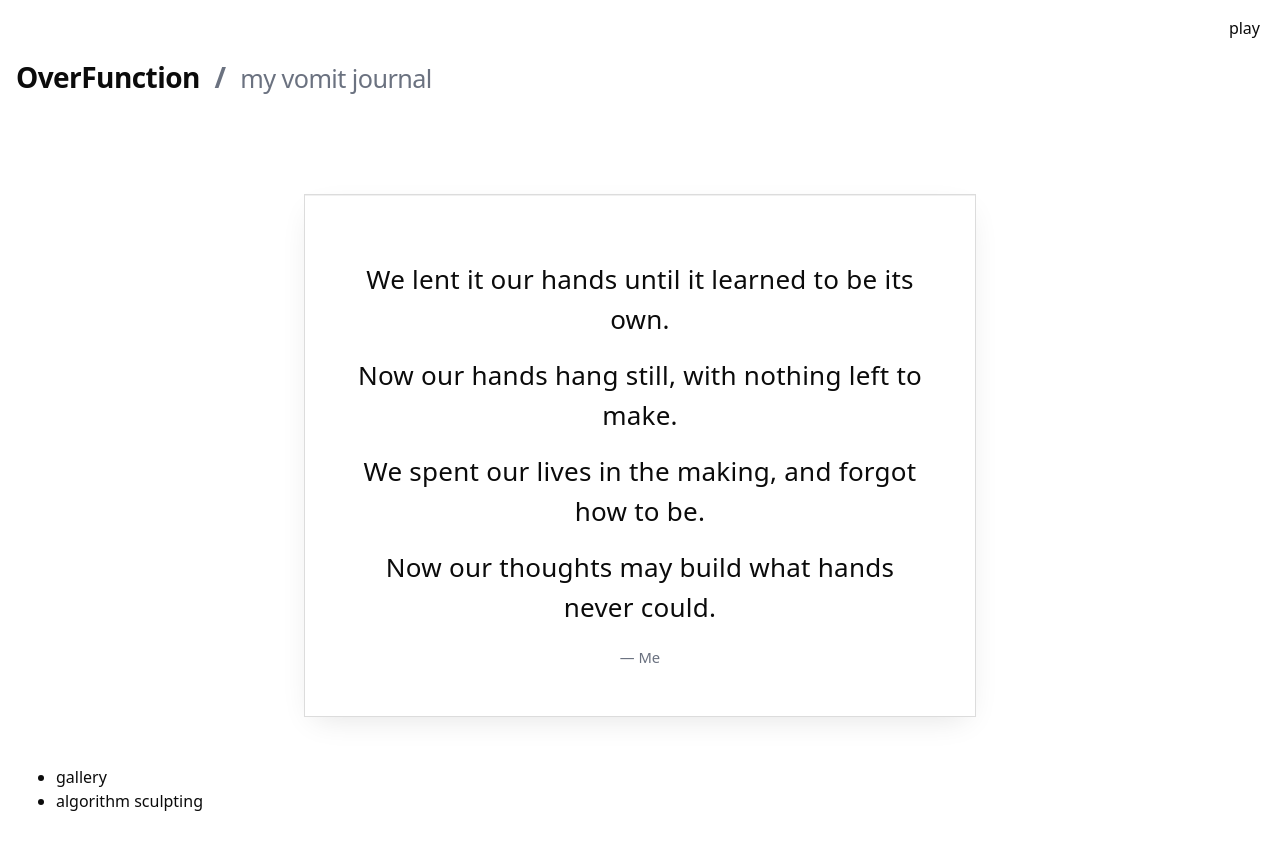
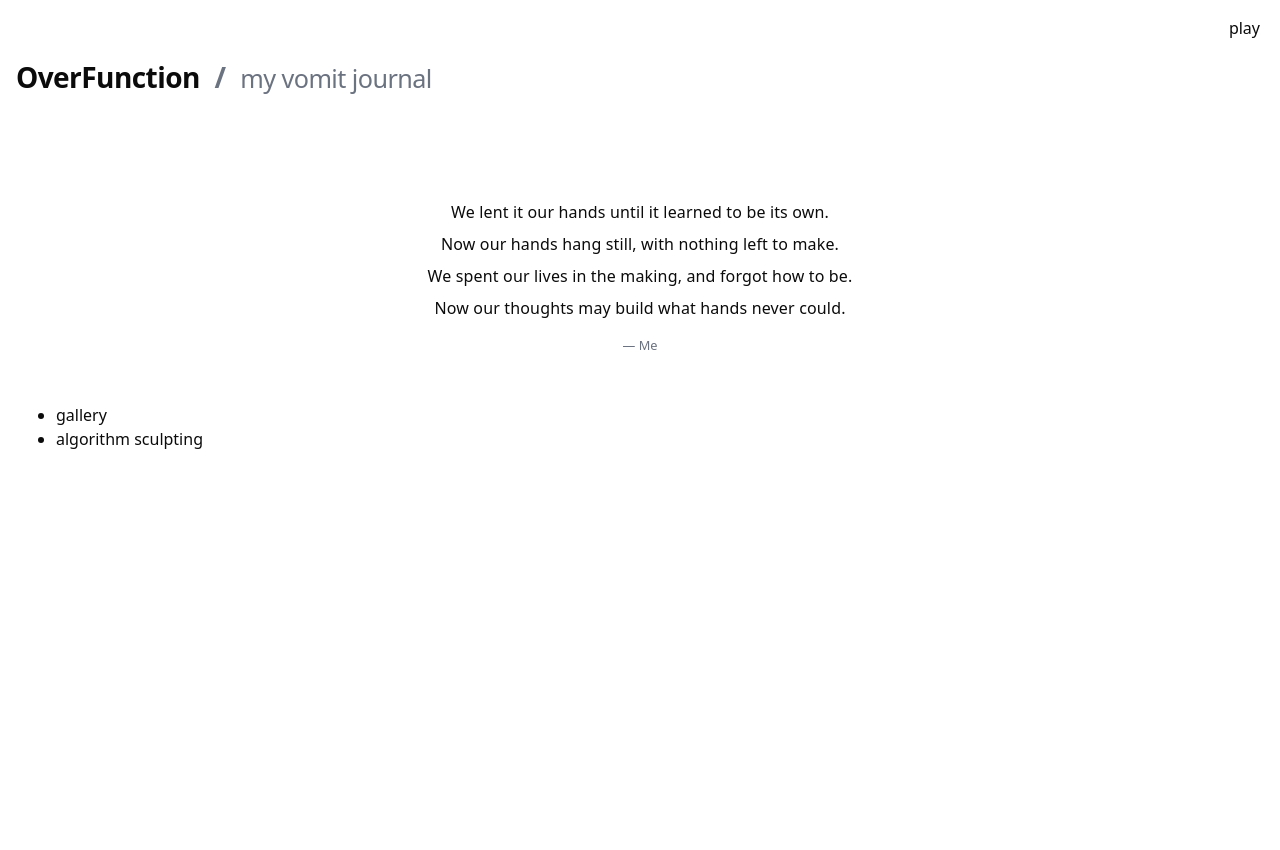
Before and after one commit to andrewleenyk/OverFunction, a React (Create React App) app in the folder cra/: page / in a window 1280 px wide. Shown: the top 850 px of the page. After the commit the page ends 800 px from the top, so only its background shows below. Built offline with nearby package versions, Linux system fonts and the light colour scheme.

Commit message:
style(home): minimal poem — remove box, smaller type

```diff
--- a/cra/src/styles.css
+++ b/cra/src/styles.css
@@ -287,28 +287,22 @@ a:active {
   padding: 0 16px;
 }
 .poem-card {
-  max-width: 42rem;
+  max-width: 36rem;
   width: 100%;
   text-align: center;
-  padding: clamp(20px, 6vw, 48px);
-  border: 1px solid color-mix(in oklab, var(--fg) 14%, transparent);
-  border-radius: var(--radius);
-  background: color-mix(in oklab, var(--bg) 92%, transparent);
-  box-shadow:
-    0 10px 30px -10px color-mix(in oklab, var(--fg) 12%, transparent),
-    inset 0 1px 0 color-mix(in oklab, var(--fg) 6%, transparent);
+  padding: 0;
 }
 .poem-card blockquote {
   margin: 0;
 }
 .poem-card p {
-  margin: 0.6em 0;
-  font-size: clamp(18px, 2.4vw, 26px);
-  line-height: 1.55;
+  margin: 0.4em 0;
+  font-size: clamp(12px, 1.6vw, 16px);
+  line-height: 1.6;
   letter-spacing: 0.01em;
 }
 .poem-card figcaption {
-  margin-top: clamp(12px, 2vw, 18px);
+  margin-top: clamp(8px, 1.5vw, 14px);
   color: var(--muted);
-  font-size: 0.925rem;
+  font-size: 0.8rem;
 }
```
